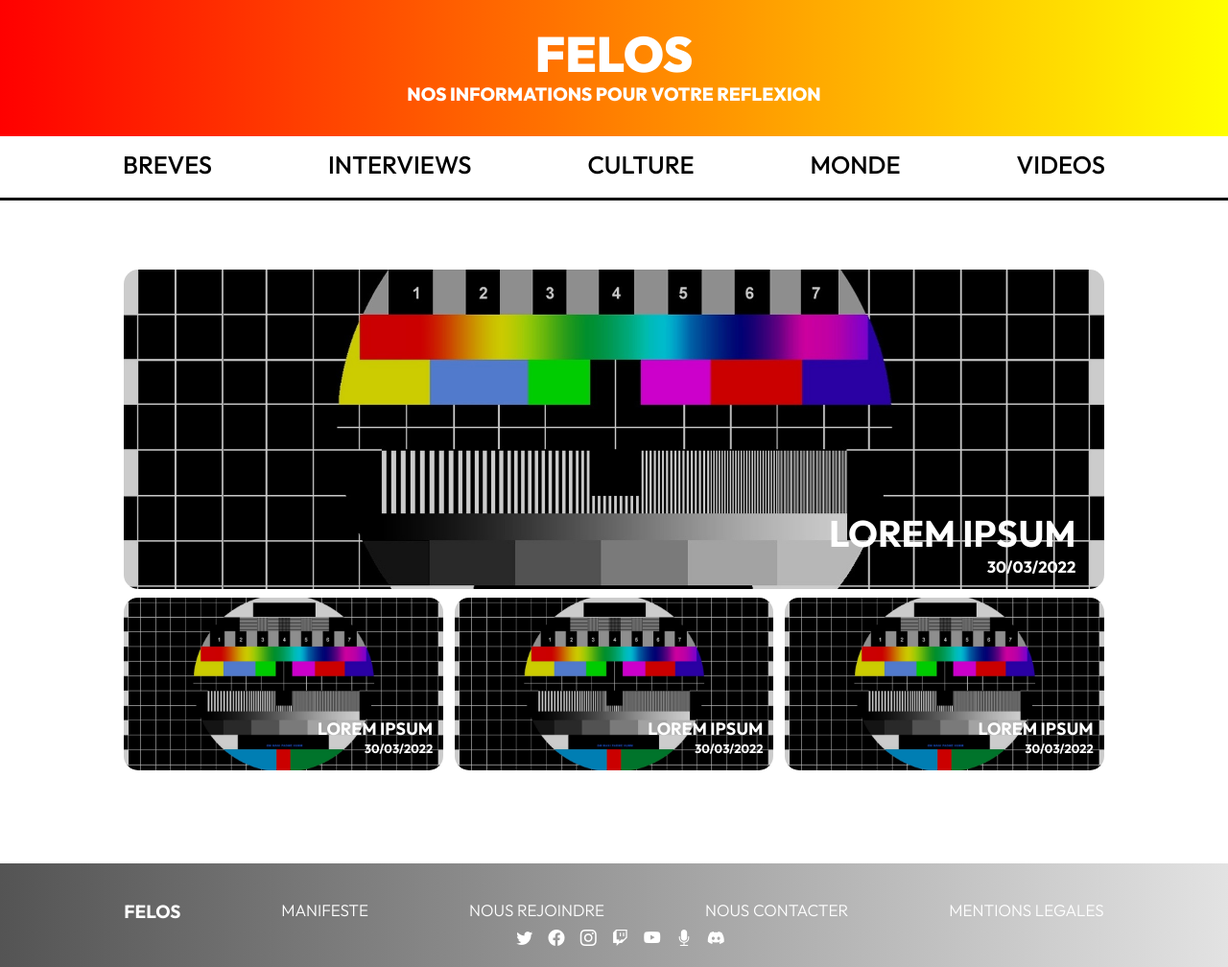
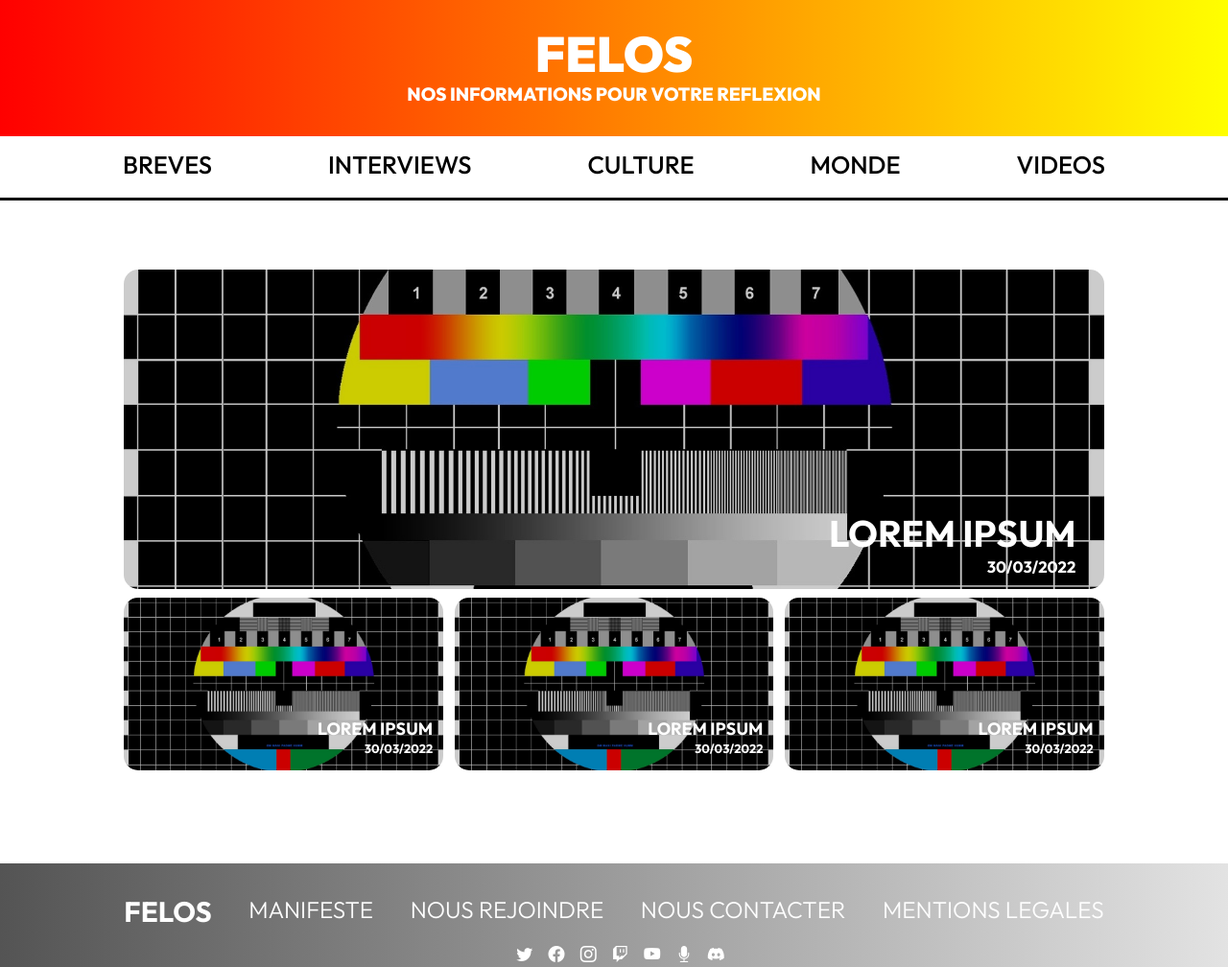
Before and after one commit to FELOSNews/website, a Jekyll site: the page built from pages/home.html, in a window 1280 px wide. Shown: the whole page at 96% size. Built offline with Jekyll 4.4.1, drawn with Linux system fonts in a browser that asks for light colours.

Commit message:
💄 Wrong size value for footer links

```diff
--- a/assets/css/footer.css
+++ b/assets/css/footer.css
@@ -20,7 +20,7 @@
 
     width: 79.79vw;
 
-    font-size: 17px;
+    font-size: 1.9vw;
 
     text-transform: uppercase;
 }
@@ -37,7 +37,7 @@
 .footer .links .felos {
     font-family: "Outfit Bold";
 
-    font-size: 19px;
+    font-size: 2.3vw;
 }
 
 .footer .socials {
```
